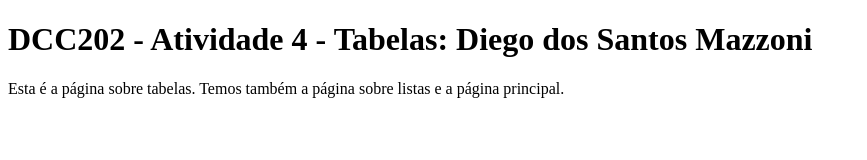
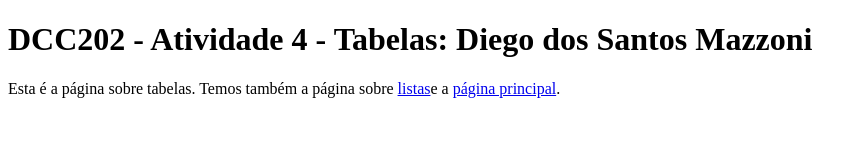
Before and after one commit to ufjf-dcc202/ufjf-dcc202-2023-3-a-atv4-DiegoSMazzoni, a website: page tabelas.html in a window 1280 px wide. Shown: the whole page, without its empty margins (0-867 px from the left). Drawn offline with Linux system fonts and the light colour scheme.

Commit message:
adiciona dois links

```diff
--- a/tabelas.html
+++ b/tabelas.html
@@ -8,7 +8,7 @@
 <body>
     <main>
         <h1>DCC202 - Atividade 4 - Tabelas: Diego dos Santos Mazzoni</h1>
-        <p>Esta é a página sobre tabelas. Temos também a página sobre listas e a página principal.</p>
+        <p>Esta é a página sobre tabelas. Temos também a página sobre <a href= listas.html>listas</a>e a <a href= index.html>página principal</a>.</p>
     </main>
 </body>
 </html>
```
